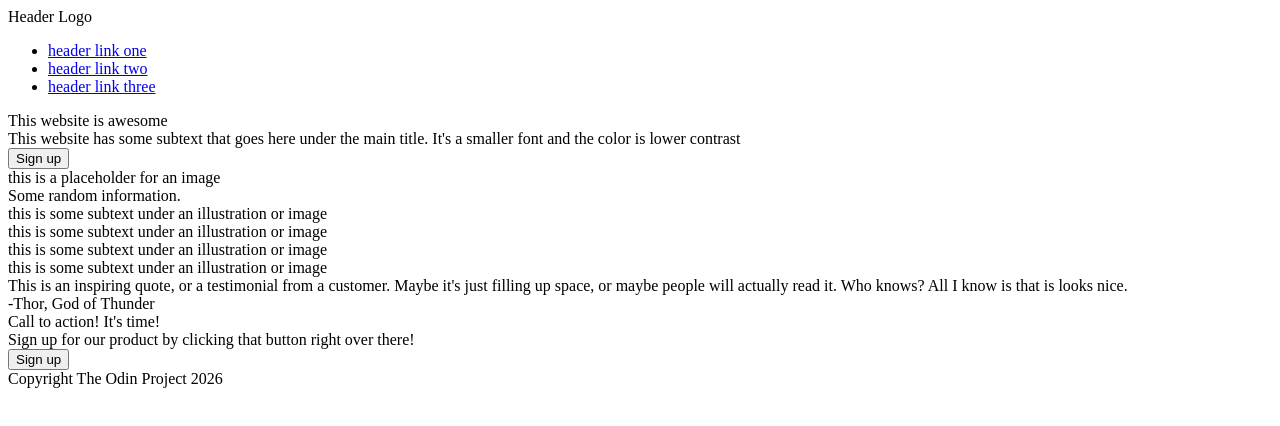
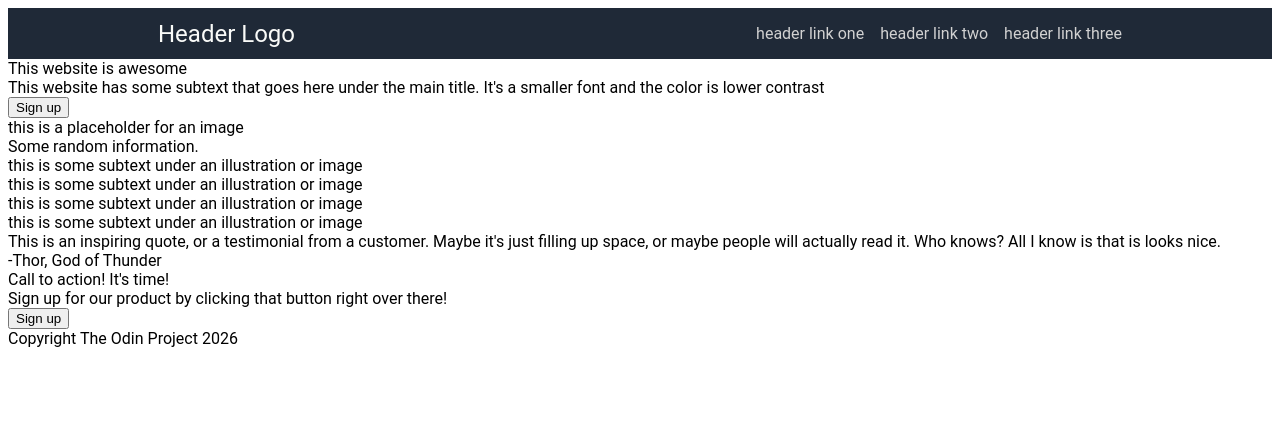
Before and after one commit to HerbsNmore/odin-landing-page, a plain HTML site: page index.html in a window 1280 px wide. Drawn offline with Linux system fonts and the light colour scheme.

Commit message:
Added flex to position header logo and links Fixed Roboto text by using 'Roboto' NOT "Roboto".

```diff
--- a/index.html
+++ b/index.html
@@ -5,12 +5,13 @@
             <meta http-equiv="X-UA-Compatible" content="IE=edge">
             <meta name="viewport" content="width=device-width, initial-scale=1.0">
             <title>Landing Page</title>
-            <link ref="stylesheet" href="style.css">
+            <link rel="stylesheet" href="style.css">
+            <!-- changed "link ref" to "link rel"-->
         </head>
         <body>
             <div class="header">
-                <div>Header Logo</div>
-                <ul>
+                <div class="logo">Header Logo</div>
+                <ul class="links">
                     <li><a href="https://google.com" target="_blank" rel="noreferrer">header link one</a></li>
                     <li><a href="https://google.com" target="_blank" rel="noreferrer">header link two</a></li>
                     <li><a href="https://google.com" target="_blank" rel="noreferrer">header link three</a></li>
--- a/style.css
+++ b/style.css
@@ -0,0 +1,35 @@
+body {
+    font-family: 'Roboto', Arial;
+
+}
+
+.logo {
+    font-size: 24px;
+    display: flex;
+    align-items: center;
+    padding-left: 150px;
+}
+
+.links {
+    display: flex;
+    align-items: center;
+    gap: 16px;
+    padding-right: 150px;
+}
+
+.header {
+    background-color: #1F2937;
+    color: #F9FAF8;
+    font-family: 'Roboto';
+    display: flex;
+    justify-content: space-between;
+}
+
+ul {
+    list-style: none;
+}
+
+a {
+    text-decoration: none;
+    color:  #d1d1d1;
+}
```
